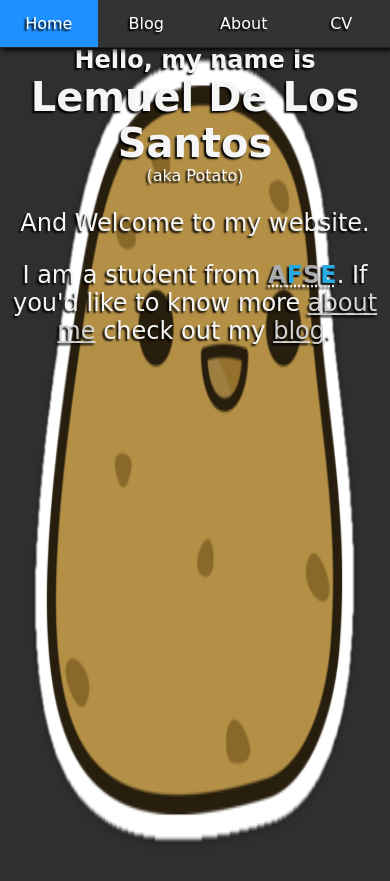
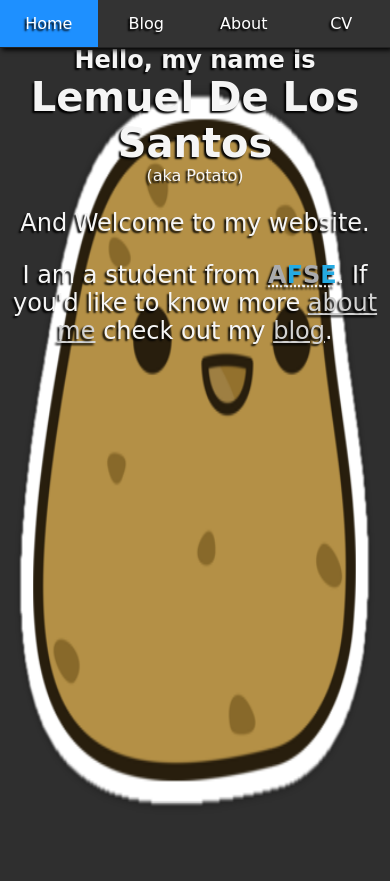
Before and after one commit to lemueldls/lemueld6200.github.io, a Jekyll site: the page built from index.html, in a window 390 px wide. Shown: the top 881 px of the page. Built offline with Jekyll 4.4.1, drawn with Linux system fonts in a browser that asks for light colours.

Commit message:
Update main.css

```diff
--- a/css/main.css
+++ b/css/main.css
@@ -101,3 +101,8 @@
 		width:100%;
 	}
 }
+@media only screen and (max-width:600px) {
+	#potato {
+		animation:bounce 1.5s infinite;
+	}
+}
```
